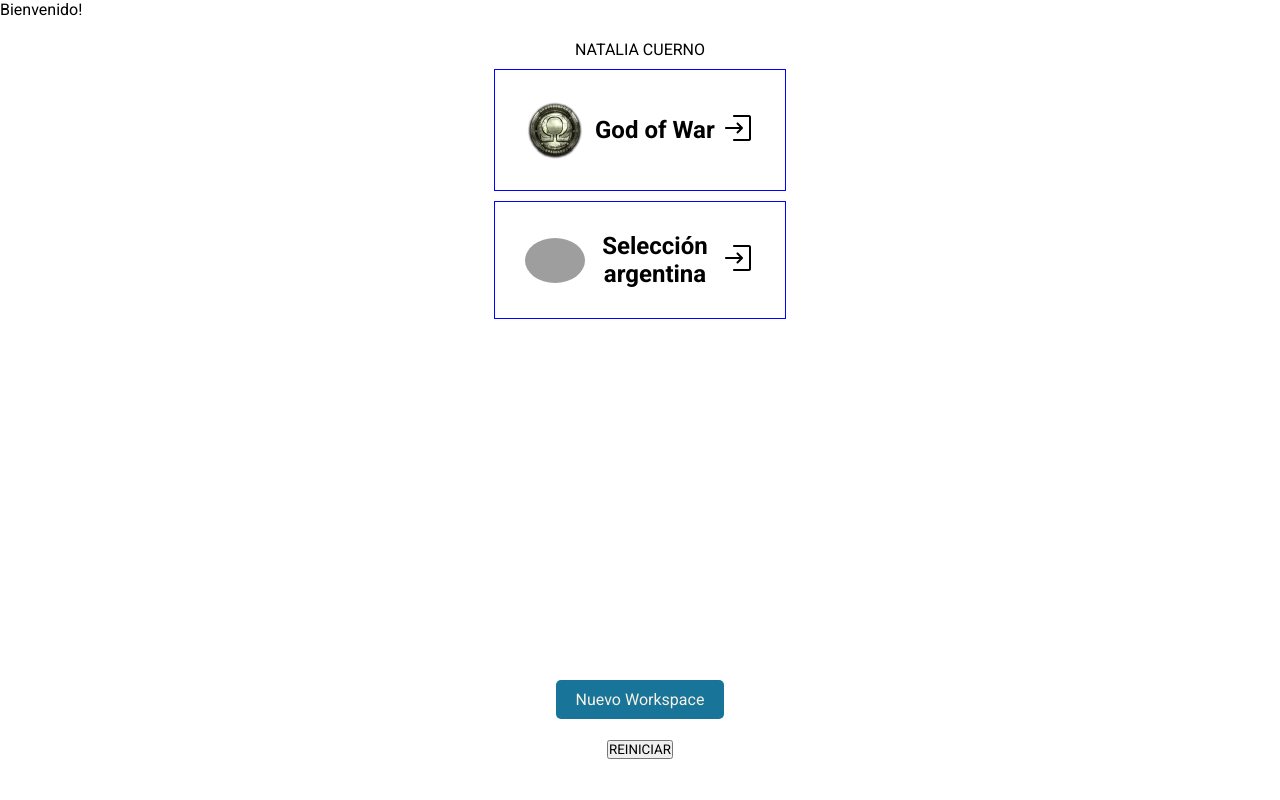
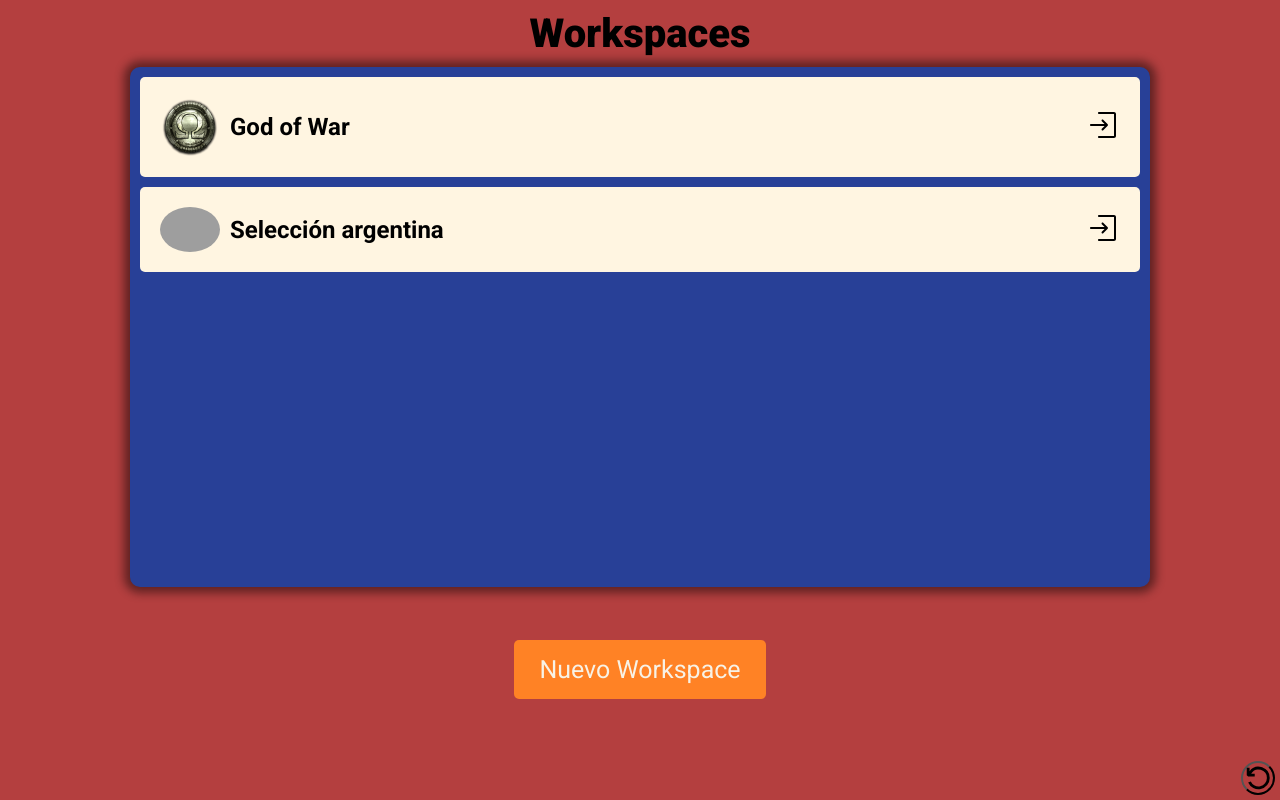
Before and after one commit to LautaroM00/slack-clon, a React (Vite) app: page / in a window 1280 px wide. Built offline with nearby package versions, Linux system fonts and the light colour scheme; grey boxes are pictures that could not be loaded.

Commit message:
checkpoint estilos

```diff
--- a/src/Components/ListaMensajes/ListaMensajes.css
+++ b/src/Components/ListaMensajes/ListaMensajes.css
@@ -2,7 +2,7 @@
     box-shadow: inset 0px 0px 6px 5px rgba(0, 0, 0, 0.464);
     background-color: #e2e2b6;
     padding: 10px;
-    height: 500px;
+    height: 62vh;
     display: flex;
     flex-direction: column;
     gap:20px;
--- a/src/Components/Mensaje/Mensaje.css
+++ b/src/Components/Mensaje/Mensaje.css
@@ -5,6 +5,7 @@
     background-color: #6fb8ef;
     display: flex;
     flex-direction: column;
+    gap:5px;
 }
 
 .mensajeContenedor .arriba{
@@ -22,3 +23,10 @@
 .mensajeContenedor .texto{
     overflow-wrap: break-word;
 }
+
+.mensajeContenedor .nombre-hora{
+    display: flex;
+    align-items: center;
+    justify-content: space-between;
+    width: 100%;
+}
--- a/src/Components/MensajeForm/MensajeForm.css
+++ b/src/Components/MensajeForm/MensajeForm.css
@@ -25,3 +25,10 @@
     padding: 5px;
     background-color: green;
 }
+
+.mensajeForm button:active{
+    background-color: rgb(2, 116, 2);
+    box-shadow: inset 0 0 5px 2px rgba(0, 0, 0, 0.424);
+    width: 5px 100px;
+    padding: 6px 4px 4px 6px;
+}
--- a/src/Components/MensajeForm/MensajeForm.jsx
+++ b/src/Components/MensajeForm/MensajeForm.jsx
@@ -38,18 +38,10 @@
         }
     }
 
-/*     const handleEnter = (e) => {
-        if(e.key === 'Enter'){
-            console.log(e.target[0].value)
-
-        }
-    } */
-
     return (
-        <form onSubmit={handleSubmit} className='mensajeForm'/*  onKeyDown={handleEnter} */>
+        <form onSubmit={handleSubmit} className='mensajeForm'>
             <textarea placeholder='Escribe tu mensaje' ></textarea>
-            <button><VscSend style={{width: '25px',height: '25px'}} className='icono' />
-            </button>
+            <button><VscSend style={{width: '25px',height: '25px'}} className='icono' /></button>
         </form>
     )
 }
--- a/src/Components/WorkspacePreview/WorkspacePreview.css
+++ b/src/Components/WorkspacePreview/WorkspacePreview.css
@@ -1,24 +1,25 @@
 .WorkspacePreview{
+    width: 80vw;
     max-width: 1000px;
-    padding: 30px;
+    padding: 20px;
     margin: 10px;
     display: flex;
     justify-content: space-between;
     align-items: center;
-    gap:10px;
-    border: 1px solid blue;
+    justify-content: space-between;
+    background-color: #FFF5E1;
+    border-radius: 5px;
 }
 
 .WorkspacePreview .izquierda{
-    width: 190px;
     overflow-wrap: break-word;
     display: flex;
     align-items: center;
-    gap: 10px;
+    justify-content: space-between;
 }
 
 .WorkspacePreview .izquierda h2{
-    text-align: center;
+    margin-left: 10px;
 }
 
 .WorkspacePreview button{
--- a/src/Screens/CrearWorkSpace/CrearWorkSpace.css
+++ b/src/Screens/CrearWorkSpace/CrearWorkSpace.css
@@ -1,5 +1,5 @@
 .contenedorCW {
-    background-color: rgba(0, 0, 0, 0.705);
+    background-color: rgba(0, 0, 0, 0.867);
     width: 100%;
     height: 100%;
     position: absolute;
@@ -18,7 +18,7 @@
     align-items: center;
     gap: 10px;
 
-    box-shadow: 0px 0px 20px 5px black;
+    box-shadow: 0px 0px 20px 5px rgb(0, 0, 0);
 }
 
 .crearWorkspace label {
--- a/src/Screens/SelectorWorkspace/SelectorWorkspace.css
+++ b/src/Screens/SelectorWorkspace/SelectorWorkspace.css
@@ -1,30 +1,45 @@
-.SW_header{
-    height:5vh;
-}
+
 
 .SW_main{
-    height:80vh;
+    height: 80vh;
     display: flex;
     flex-direction: column;
     align-items: center;
+    background-color: #B43F3F;
+}
+
+.SW_main h1{
+
+    font-size: 40px;
+    font-weight: 800;
+    color: black;
+    padding: 10px;
+
+    border-radius: 7px;
+
 }
 
 .SW_nav{
+    box-shadow: 0 0 10px 6px rgba(0, 0, 0, 0.463);
+    border-radius: 10px;
+    background-color: #284097;
     overflow-y: auto;
-    height: 500px;
+    height: 65vh;
 }
 
 .SW_footer{
-    height: 15vh;
+    height: 20vh;
     display: flex;
     flex-direction: column;
     gap:20px;
     align-items: center;
+    background-color: #B43F3F;
 }
 
 .SW_footer .nuevoWS{
-    padding: 10px 20px;
-    background-color: #187498;
+    font-size: 25px;
+    padding: 15px 25px;
+    background-color: #FF8225;
     color: rgb(248, 242, 230);
     border-radius: 5px;
 }
@@ -32,3 +47,18 @@
 .SW_footer .nuevoWS:hover{
     background-color: #0f475e;
 }
+
+.reiniciar{
+    padding: 5px;
+    display: flex;
+    align-items: end;
+    justify-content: end;
+    width: 100vw;
+    height: 100%;
+}
+
+.reiniciar .boton{
+    display: flex;
+    background-color: transparent;
+    border-radius: 50%;
+}
--- a/src/Screens/SelectorWorkspace/SelectorWorkspace.jsx
+++ b/src/Screens/SelectorWorkspace/SelectorWorkspace.jsx
@@ -6,6 +6,8 @@
 import './SelectorWorkspace.css'
 import CrearWorkSpace from '../CrearWorkSpace/CrearWorkSpace'
 import { NavLink } from 'react-router-dom'
+import { VscDebugRestart } from "react-icons/vsc";
+
 
 const SelectorWorkspace = () => {
     const [WORKSPACES, setWORKSPACES] = useState([])
@@ -29,11 +31,10 @@
 
     return (
         <>
-            <header className='SW_header'>
-                Bienvenido!
-            </header>
             <main className='SW_main'>
-            NATALIA CUERNO
+            <h1>
+                Workspaces
+            </h1>
                 <nav className='SW_nav'>
                     {
                         WORKSPACES.map((workspace, index) => {
@@ -51,8 +52,8 @@
                         Nuevo Workspace
                     </div>
                 </NavLink>
-                <form onSubmit={handleReiniciar}>
-                    <button type='submit'>REINICIAR</button>
+                <form onSubmit={handleReiniciar} className='reiniciar'>
+                    <button type='submit' className='boton'><VscDebugRestart style={{width: '30px', height: '30px'}}/></button>
                 </form>
             </footer>
         </>
```
